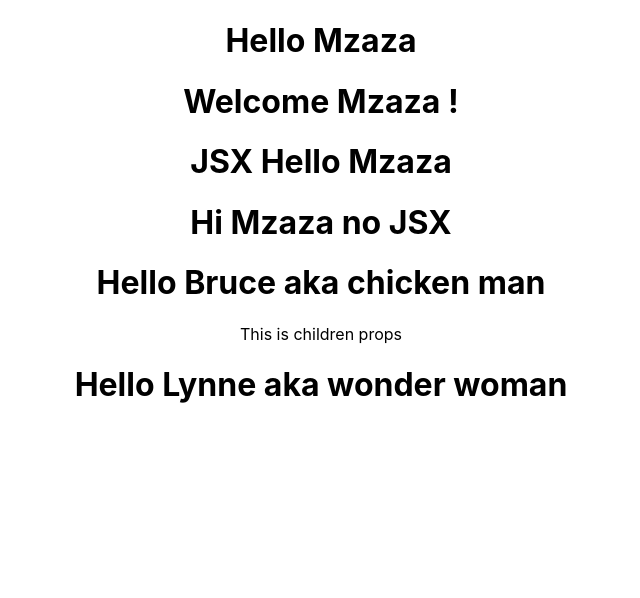
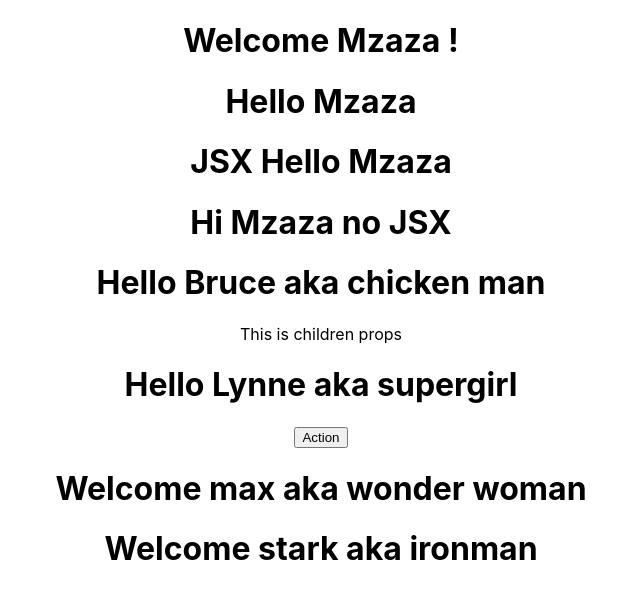
Before and after one commit to mzazakeith/React-Tutorials, a React (Create React App) app in the folder hello-components/: page / in a window 1280 px wide. Shown: the top 598 px of the page, without its empty margins (319-959 px from the left). Built offline with nearby package versions, Linux system fonts and the light colour scheme.

Commit message:
jow to do props in a class component

```diff
--- a/hello-components/src/App.js
+++ b/hello-components/src/App.js
@@ -5,18 +5,23 @@ import Welcome from './components/Welcome';
 import Hello from './components/Hello';
 import Hi from './components/Hi';
 import PropsHi from './components/PropsHi';
+import PropsClassHi from './components/PropsClassHi';
 
 function App() {
   return (
     <div className="App">
+      <Welcome></Welcome>
       <Greet/>
-      <Welcome></Welcome>
       <Hello/>
       <Hi/>
-      <PropsHi name="Bruce" HeroName="chicken man">
+      <PropsHi Name="Bruce" HeroName="chicken man">
         <p>This is children props</p>
       </PropsHi>
-      <PropsHi name="Lynne" HeroName="wonder woman"/>
+      <PropsHi Name="Lynne" HeroName="supergirl">
+        <button>Action</button>
+      </PropsHi>
+      <PropsClassHi Name="max" HeroName="wonder woman"></PropsClassHi>
+      <PropsClassHi Name="stark" HeroName="ironman"></PropsClassHi>
     </div>
   );
 }
--- /dev/null
+++ b/hello-components/src/components/PropsClassHi.js
@@ -0,0 +1,9 @@
+import React , {Component} from 'react'
+
+class PropsClassHi extends Component{
+    render(){
+        return <h1>Welcome {this.props.Name} aka {this.props.HeroName}</h1>
+    }
+}
+
+export default PropsClassHi
--- a/hello-components/src/components/PropsHi.js
+++ b/hello-components/src/components/PropsHi.js
@@ -4,7 +4,7 @@ import React from 'react'
 const PropsHi = (props) => {
   return (
     <div>
-      <h1>Hello {props.name} aka {props.HeroName}</h1> {props.children}
+      <h1>Hello {props.Name} aka {props.HeroName}</h1> {props.children}
     </div>)
 }
 
```
